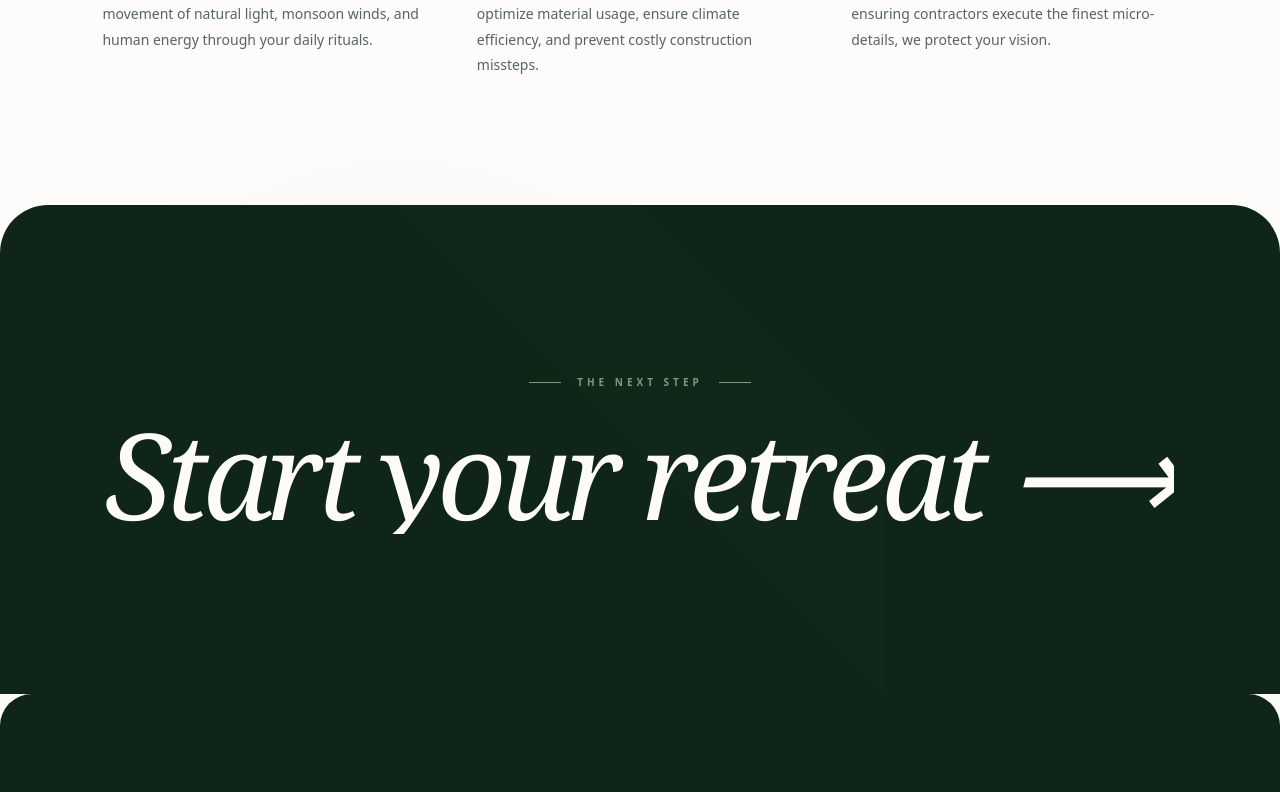
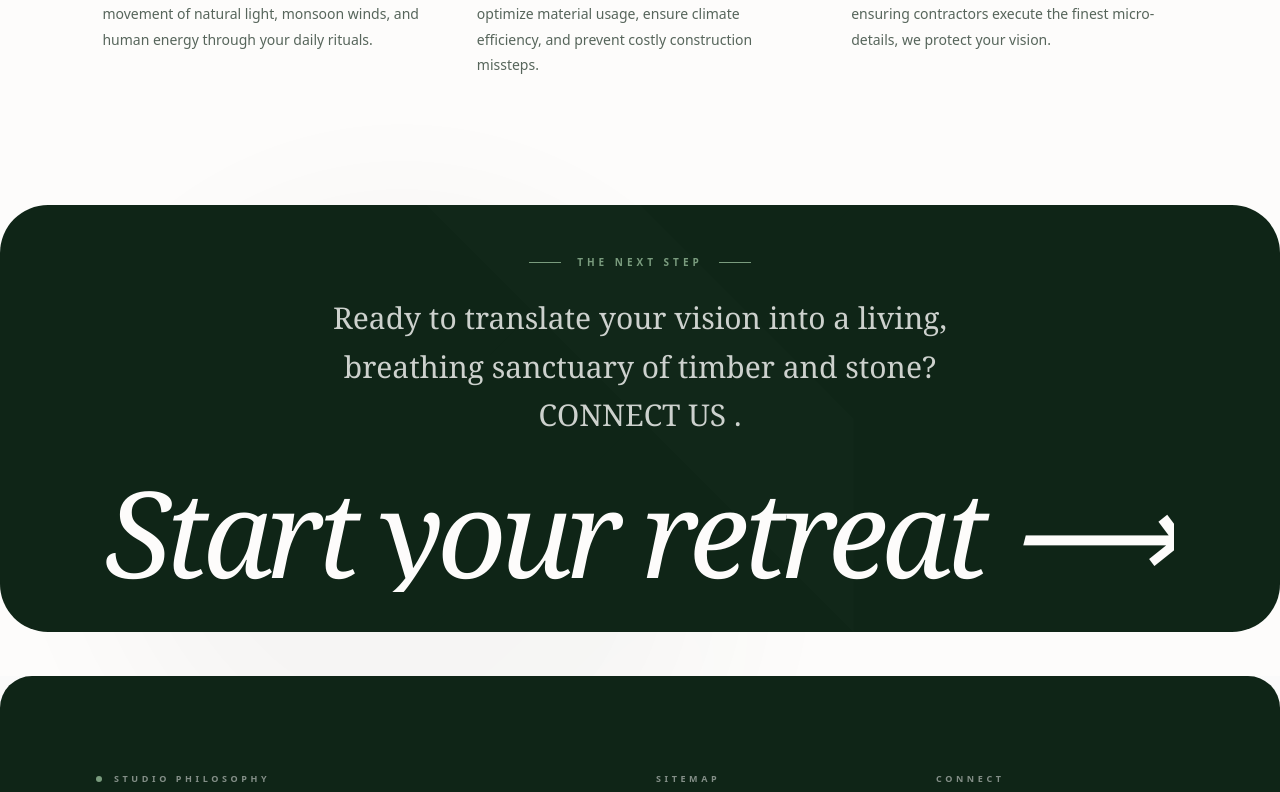
Before and after one commit to Harikrishnan2550/yarchitect, a Next.js app: page /about in a window 1280 px wide. Shown: the part 2965-3757 px from the top of the page. Built offline with nearby package versions, Linux system fonts and the light colour scheme; a web font is replaced by a local one.

Commit message:
first commit

```diff
--- a/src/app/about/page.tsx
+++ b/src/app/about/page.tsx
@@ -238,7 +238,7 @@ export default function AboutPage() {
         </div>
 
         {/* ── 5. MAGNETIC BOTTOM CTA ── */}
-      <section className="relative py-20 md:py-40 text-center z-10 bg-[#0F2517] text-[#FDFCFB] overflow-hidden md:rounded-t-[3rem]">
+        <section className="relative py-20 md:py-10 text-center z-10 bg-[#0F2517] text-[#FDFCFB] overflow-hidden md:rounded-[3rem] mb-11">
           <AbstractGeometry className="top-0 left-0 w-full h-full opacity-10 text-white" />
 
           <Magnetic>
@@ -248,6 +248,20 @@ export default function AboutPage() {
                   The Next Step
                   <span className="w-6 md:w-8 h-[1px] bg-[#7A9C7E] group-hover:w-16 transition-all duration-700 ease-out" />
                 </motion.span>
+
+                {/* Refined Content Filling the Blank Space */}
+                <div className="overflow-hidden mb-4 md:mb-8">
+                  <motion.p
+                    initial="hidden"
+                    whileInView="visible"
+                    variants={fadeUp}
+                    className="font-serif text-xl md:text-2xl lg:text-3xl font-light text-[#FDFCFB]/80 max-w-2xl mx-auto leading-relaxed"
+                  >
+                    Ready to translate your vision into a living, <br className="hidden md:block" />
+                    breathing sanctuary of timber and stone?  CONNECT US .
+                  </motion.p>
+                </div>
+
                 <div className="overflow-hidden text-center">
                   <motion.span initial="hidden" whileInView="visible" variants={maskReveal} className="font-serif text-[11vw] md:text-[100px] lg:text-[120px] font-light italic leading-none group-hover:text-[#7A9C7E] transition-colors duration-700 ease-out tracking-tighter block">
                     Start your retreat ⟶
```
Lines whose indentation alone changed are shown as unchanged.
